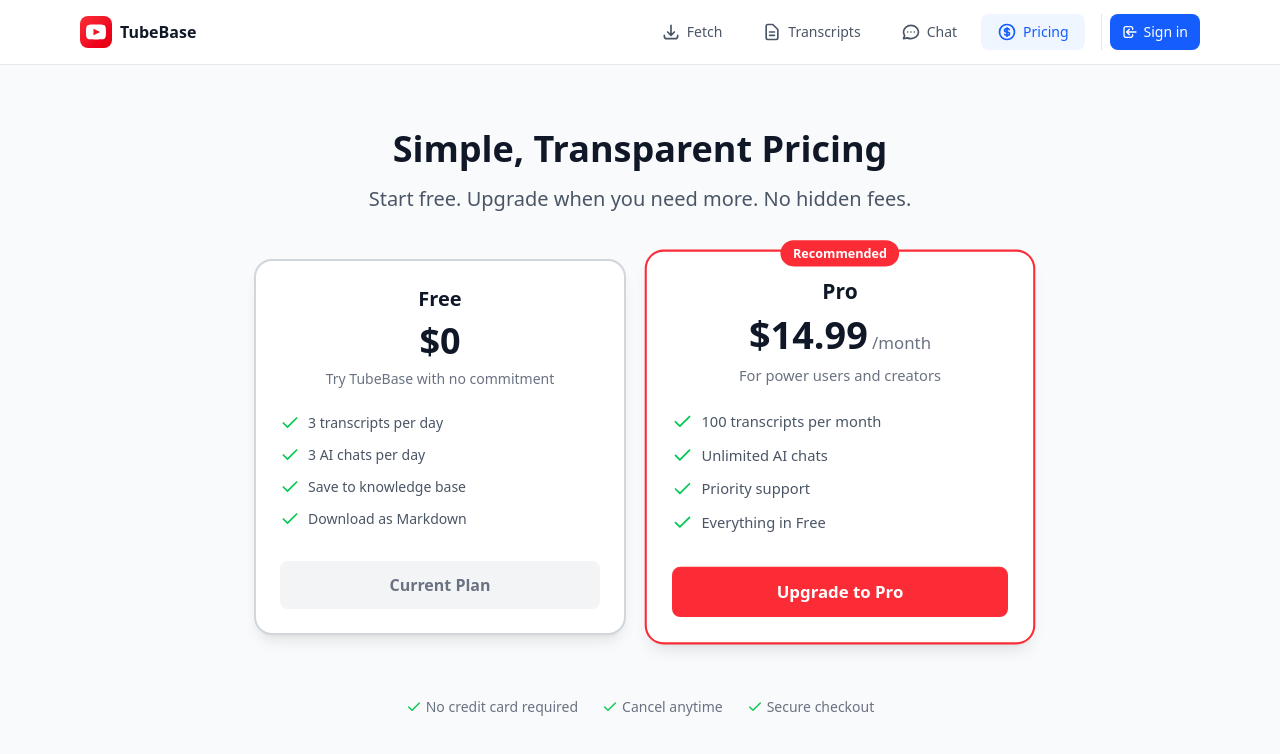
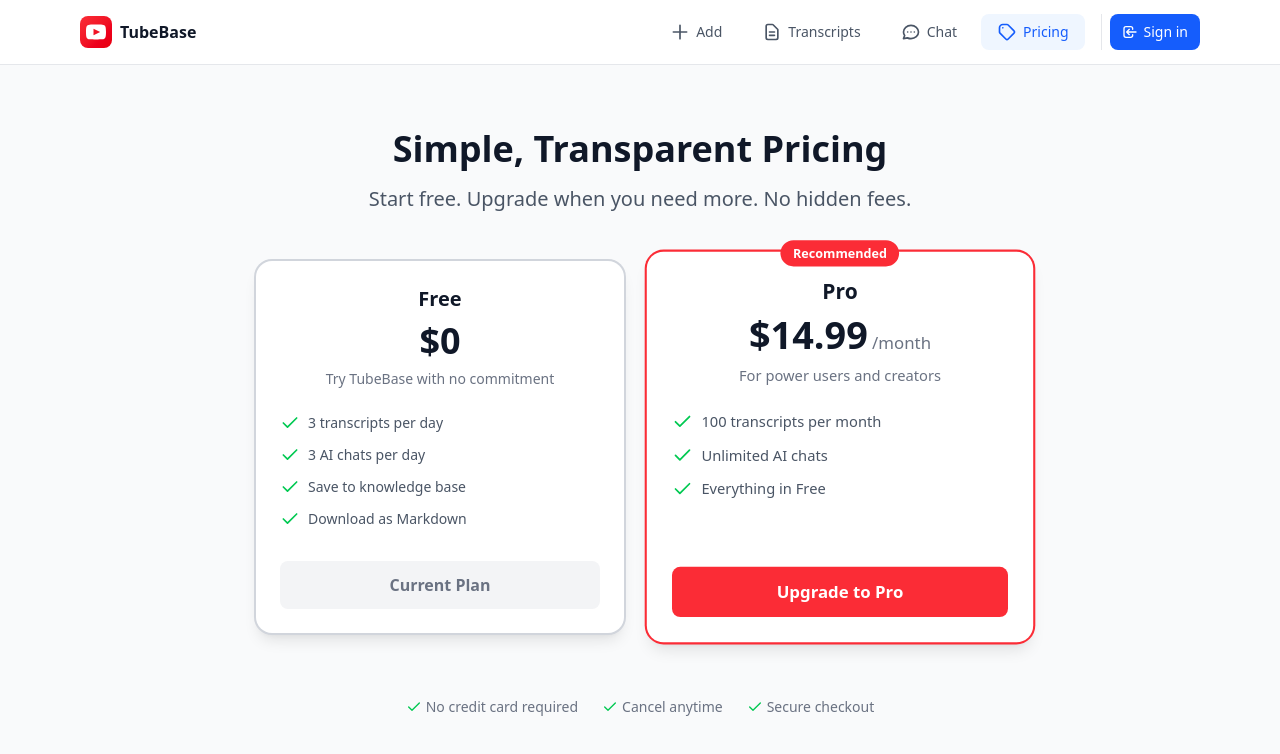
Before and after one commit to pontush81/youtube-transcript-service, a Next.js app: page /pricing in a window 1280 px wide. Shown: the top 754 px of the page. Built offline with nearby package versions, Linux system fonts and the light colour scheme; no server answers.

Commit message:
fix: improve header icons and remove priority support from Pro

```diff
--- a/app/pricing/page.tsx
+++ b/app/pricing/page.tsx
@@ -51,7 +51,6 @@
     features: [
       '100 transcripts per month',
       'Unlimited AI chats',
-      'Priority support',
       'Everything in Free',
     ],
     badge: 'Recommended',
--- a/components/NavHeader.tsx
+++ b/components/NavHeader.tsx
@@ -14,10 +14,10 @@
 const navItems: NavItem[] = [
   {
     href: '/fetch',
-    label: 'Fetch',
+    label: 'Add',
     icon: (
       <svg className="w-5 h-5" fill="none" stroke="currentColor" viewBox="0 0 24 24">
-        <path strokeLinecap="round" strokeLinejoin="round" strokeWidth={2} d="M4 16v1a3 3 0 003 3h10a3 3 0 003-3v-1m-4-4l-4 4m0 0l-4-4m4 4V4" />
+        <path strokeLinecap="round" strokeLinejoin="round" strokeWidth={2} d="M12 4v16m8-8H4" />
       </svg>
     ),
   },
@@ -44,7 +44,7 @@
     label: 'Pricing',
     icon: (
       <svg className="w-5 h-5" fill="none" stroke="currentColor" viewBox="0 0 24 24">
-        <path strokeLinecap="round" strokeLinejoin="round" strokeWidth={2} d="M12 8c-1.657 0-3 .895-3 2s1.343 2 3 2 3 .895 3 2-1.343 2-3 2m0-8c1.11 0 2.08.402 2.599 1M12 8V7m0 1v8m0 0v1m0-1c-1.11 0-2.08-.402-2.599-1M21 12a9 9 0 11-18 0 9 9 0 0118 0z" />
+        <path strokeLinecap="round" strokeLinejoin="round" strokeWidth={2} d="M7 7h.01M7 3h5c.512 0 1.024.195 1.414.586l7 7a2 2 0 010 2.828l-7 7a2 2 0 01-2.828 0l-7-7A2 2 0 013 12V7a4 4 0 014-4z" />
       </svg>
     ),
   },
```
